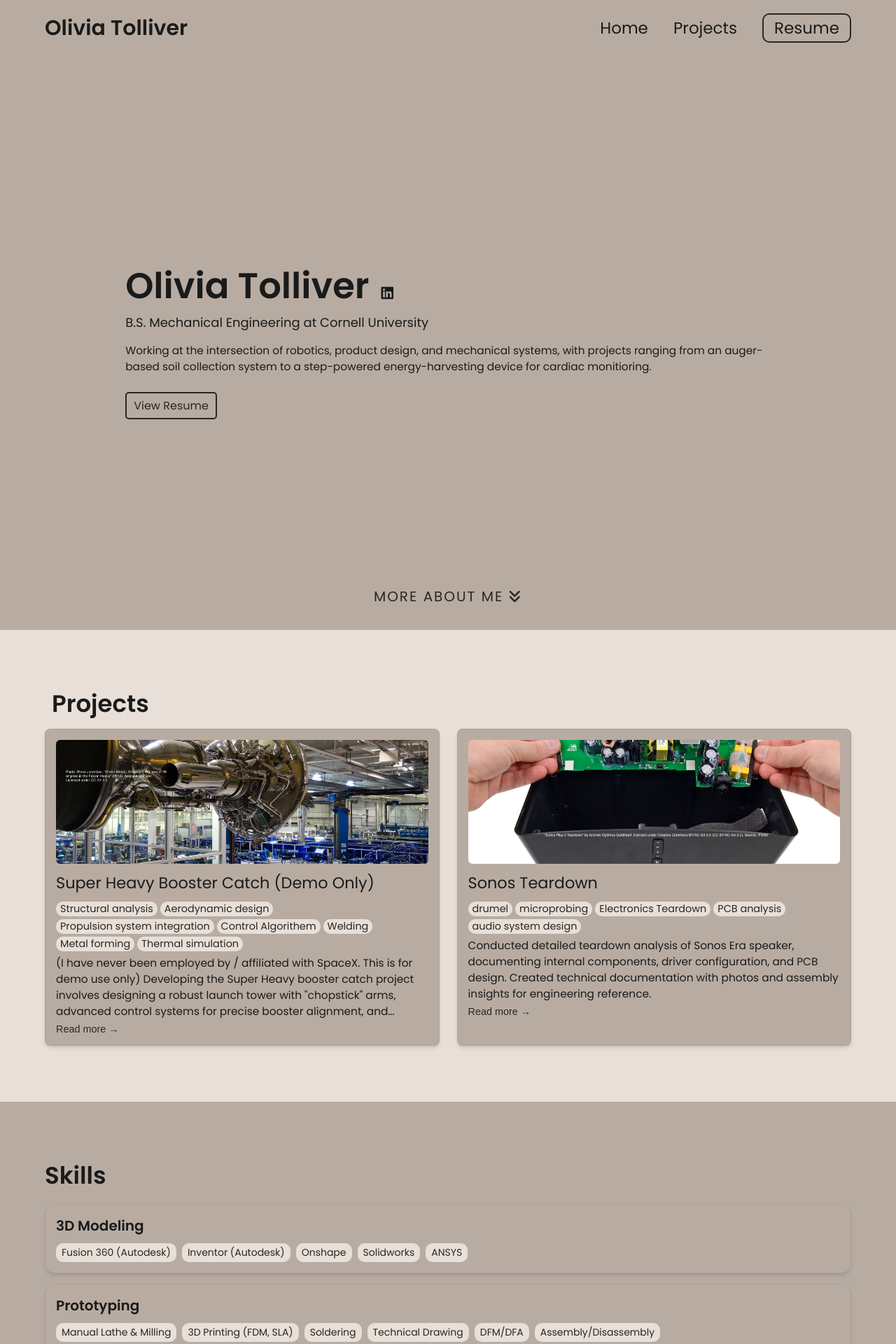
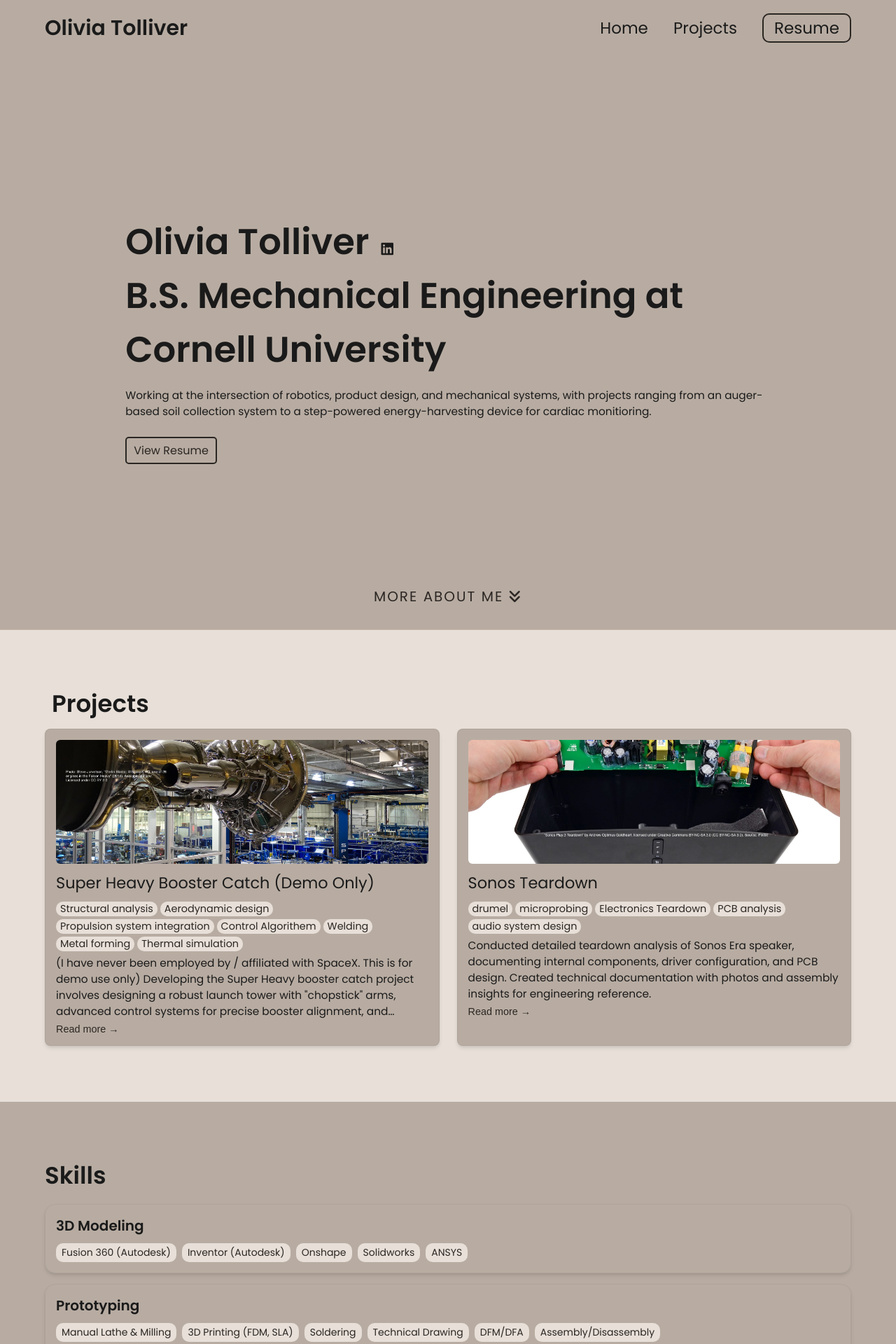
Before and after one commit to oliviatolliver/oliviatolliver.github.io, a Jekyll site: the page built from index.html, in a window 1280 px wide. Shown: the top 1920 px of the page at 70% size. Built offline with Jekyll 4.4.1, drawn with Linux system fonts in a browser that asks for light colours.

Commit message:
hero description (h3 -> h2)

```diff
--- a/_includes/hero.html
+++ b/_includes/hero.html
@@ -69,7 +69,7 @@
                     {% endif %}
                 </h2>
 
-                <h3> {{site.headline}} </h3>
+                <h2> {{site.headline}} </h2>
                 <p> {{site.description}}</p>
                 <div class="links">
                     <a href="{{site.resume-url}}" target="_blank" rel="noopener noreferrer">
```
